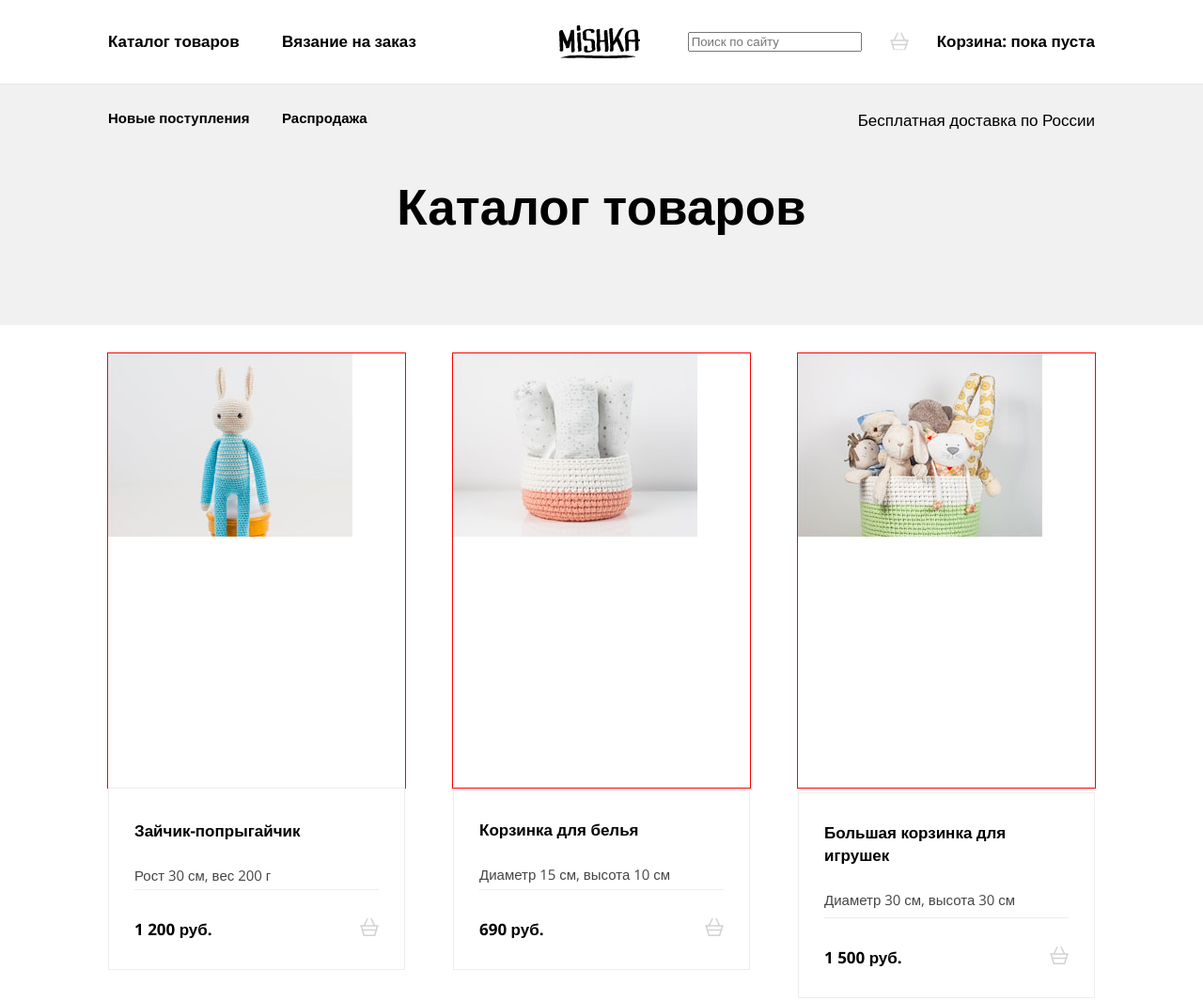
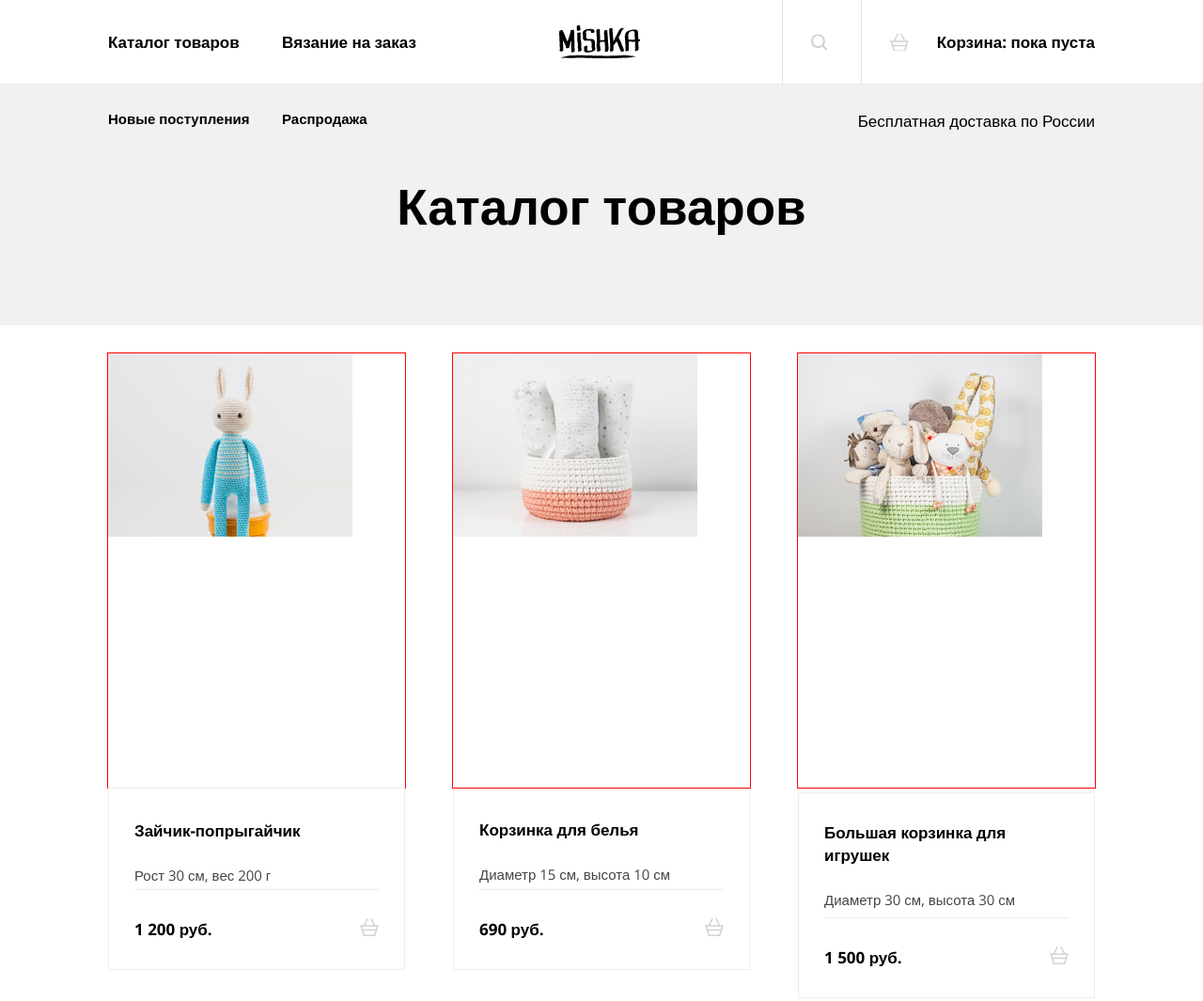
Before and after one commit to nazarukroman/mishka, a website: page catalog.html in a window 1280 px wide. Shown: the top 1065 px of the page at 94% size. Drawn offline with nearby package versions, Linux system fonts and the light colour scheme; files that its build step writes are made by us from their sources.

Commit message:
Сетки

```diff
--- a/catalog.html
+++ b/catalog.html
@@ -24,10 +24,7 @@
           </ul>
           <ul class="main-nav__list site-list site-list--info-block">
             <li class="site-list__item">
-              <form class="site-list__search-form search-form" action="index.html" method="post">
-                <input class="search-form__text" type="text" name="search" id="search-form" placeholder="Поиск по сайту">
-                <label class="search-form__icon-search" for="search-form"><span class="visibility-hidden">Поиск</span></label>
-              </form>
+              <a class="site-list__item-link site-list__icon-search" href="search.html"><span class="site-list__item-search">Поиск по сайту</span></a>
             </li>
             <li class="site-list__item">
               <a class="site-list__item-link site-list__icon-cart" href="#">Корзина: пока пуста</a>
```
Also changed, not shown: form.html (+1 -4 lines).
